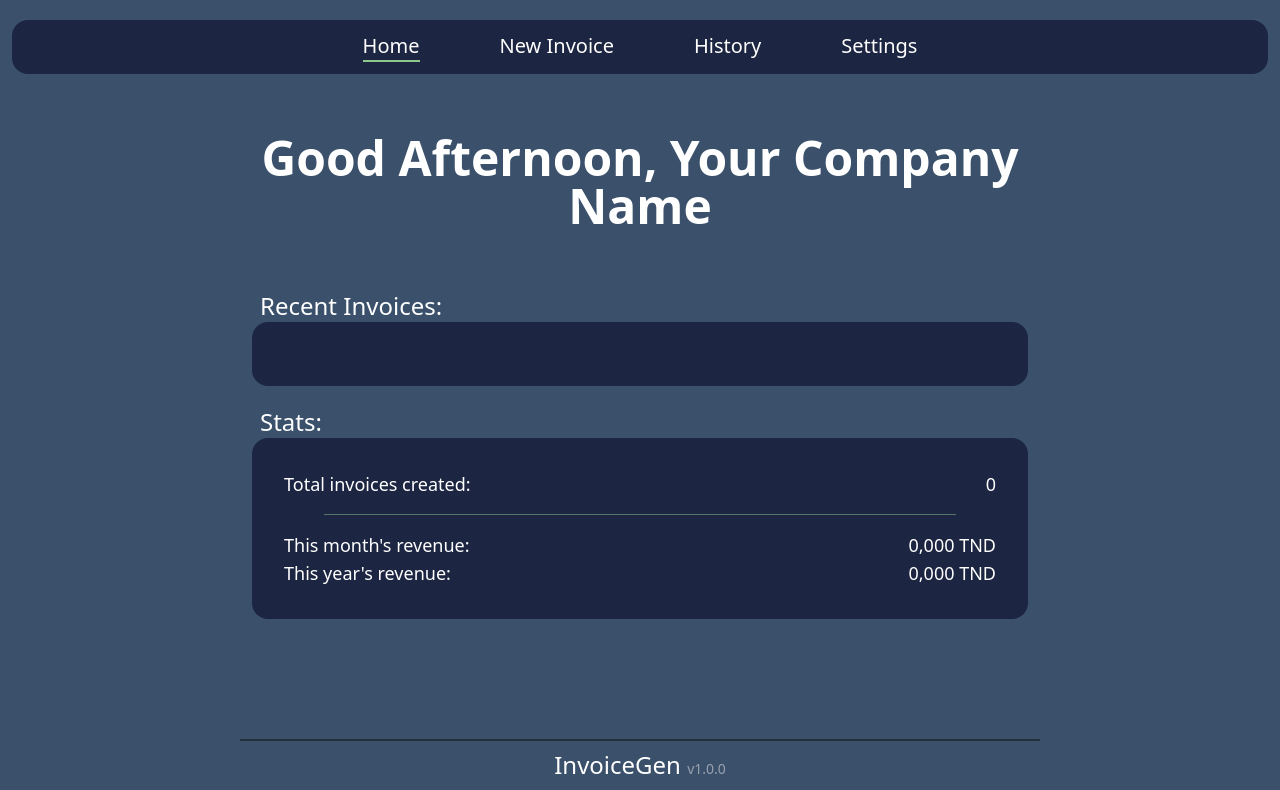
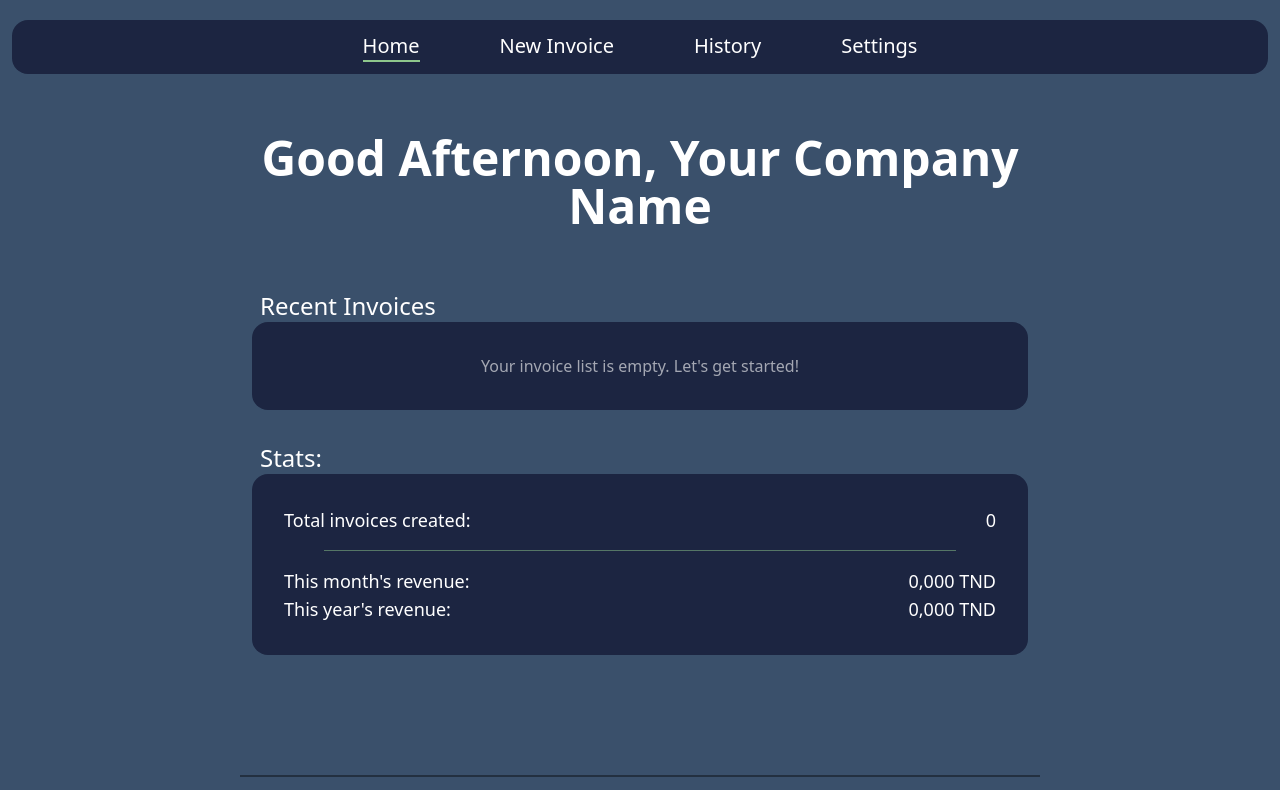
Before and after one commit to WissemJderi/invoice-gen, a React (Vite) app: page / in a window 1280 px wide. Shown: the top 790 px of the page. Built offline with nearby package versions, Linux system fonts and the light colour scheme; what @react-pdf/renderer would draw is missing.

Commit message:
improve invoice list display and show message when no invoices exist

```diff
--- a/src/components/HomePage/RecentInvoices.tsx
+++ b/src/components/HomePage/RecentInvoices.tsx
@@ -1,52 +1,77 @@
-import { useState } from "react";
+import { useEffect, useState } from "react";
 import { Link } from "react-router";
 import { formatPrice } from "./utils";
 
+import { motion } from "motion/react";
+
 const RecentInvoices = () => {
-  const [invoices] = useState(() => {
+  const [invoices, setInvoices] = useState([]);
+
+  useEffect(() => {
     const stored = localStorage.getItem("invoices");
-    return stored ? JSON.parse(stored) : [];
-  });
-  const invoicesList = invoices
-    .slice(-3)
-    .reverse()
-    .map((invoice: any, i: number) => {
-      return (
-        <div
-          className="bg-[#0B132B] text-xs sm:text-lg rounded-md p-2 cursor-pointer hover:bg-[#060B1A] transition-all duration-500"
-          key={`${invoice.clientName}${i}`}
-        >
-          <Link to={`/invoices/${invoice.invoiceNumber}`}>
-            <header>
-              <ul className="flex flex-row justify-between sm:py-2 sm:px-5 px-2">
-                <li className="text-[#8EC78C]">
-                  00{invoices.indexOf(invoice) + 1}
-                </li>
-                <li className="text-white">{invoice.clientName}</li>
-                <li className="text-white">{invoice.address}</li>
-                <li className="text-white">{invoice.date}</li>
-              </ul>
-            </header>
-            <hr className="text-[#8EC78C]/50 mx-10 my-2" />
-            <main className="px-4">
-              <section>
-                <ul className="text-white text-center text-md my-2">
-                  <li>{invoice.productName}</li>
-                </ul>
-              </section>
-              <p className="text-md text-right text-white">
-                {formatPrice(invoice.total)}
-              </p>
-            </main>
-          </Link>
+    if (stored) {
+      setInvoices(JSON.parse(stored));
+    }
+  }, []);
+  const recentInvoices = invoices.slice(-3).reverse();
+
+  if (recentInvoices.length === 0) {
+    return (
+      <section className="my-8">
+        <h2 className="ml-5 text-2xl text-white">Recent Invoices</h2>
+        <div className="mx-3 rounded-2xl bg-[#1C2541] p-8">
+          <p className="text-center text-white/60">
+            Your invoice list is empty. Let's get started!
+          </p>
         </div>
-      );
-    });
+      </section>
+    );
+  }
+
   return (
-    <section>
-      <h2 className="text-white ml-5 text-2xl">Recent Invoices:</h2>
-      <div className="bg-[#1C2541] rounded-2xl mx-3 p-8 flex flex-col gap-5">
-        {invoicesList}
+    <section className="my-8">
+      <h2 className="ml-5 text-2xl text-white">Recent Invoices</h2>
+      <div className="mx-3 flex flex-col gap-5 rounded-2xl bg-[#1C2541] p-8">
+        {recentInvoices.map((invoice: any, index: any) => {
+          const displayNumber = invoices.length - index;
+
+          return (
+            <motion.div
+              key={`${invoice.invoiceNumber}-${index}`}
+              initial={{ opacity: 0, y: 20 }}
+              animate={{ opacity: 1, y: 0 }}
+              transition={{ delay: index * 0.1, duration: 0.4 }}
+              className="group"
+            >
+              <Link
+                to={`/invoices/${invoice.invoiceNumber}`}
+                className="block rounded-md bg-[#0B132B] p-4 transition-all duration-300 hover:bg-[#060B1A] hover:shadow-lg"
+              >
+                <div className="mb-3 flex flex-wrap items-center justify-between gap-3 text-xs sm:px-2 sm:text-base">
+                  <span className="font-mono text-[#8EC78C]">
+                    #{String(displayNumber).padStart(3, "0")}
+                  </span>
+                  <span className="font-medium text-white">
+                    {invoice.clientName}
+                  </span>
+                  <span className="text-white/70">{invoice.address}</span>
+                  <span className="text-white/70">{invoice.date}</span>
+                </div>
+
+                <hr className="my-3 border-[#8EC78C]/20" />
+
+                <div className="flex items-center justify-between px-2">
+                  <p className="text-sm text-white/80 sm:text-base">
+                    {invoice.productName}
+                  </p>
+                  <p className="text-base font-semibold text-white sm:text-lg">
+                    {formatPrice(invoice.total)}
+                  </p>
+                </div>
+              </Link>
+            </motion.div>
+          );
+        })}
       </div>
     </section>
   );
```
